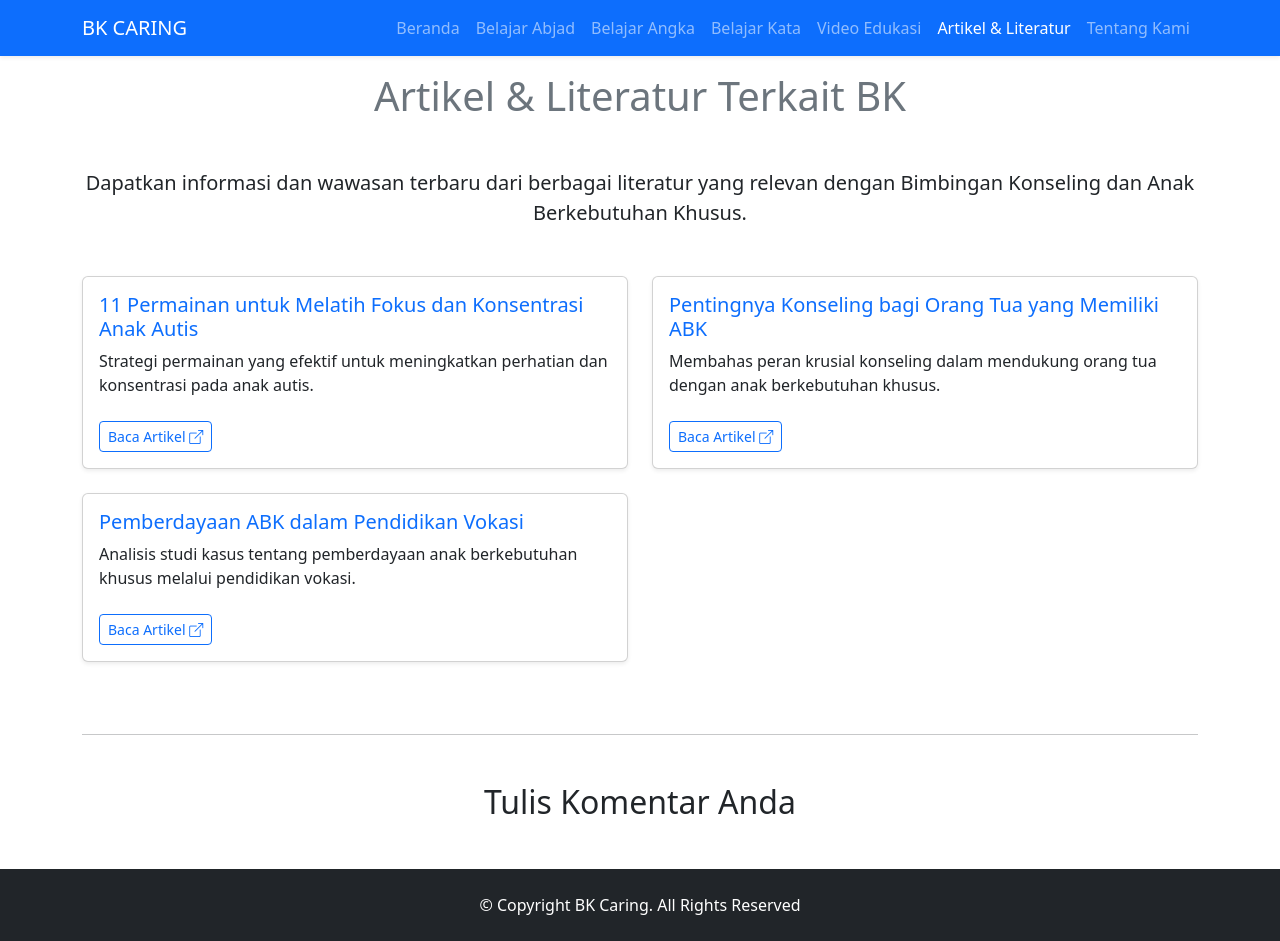
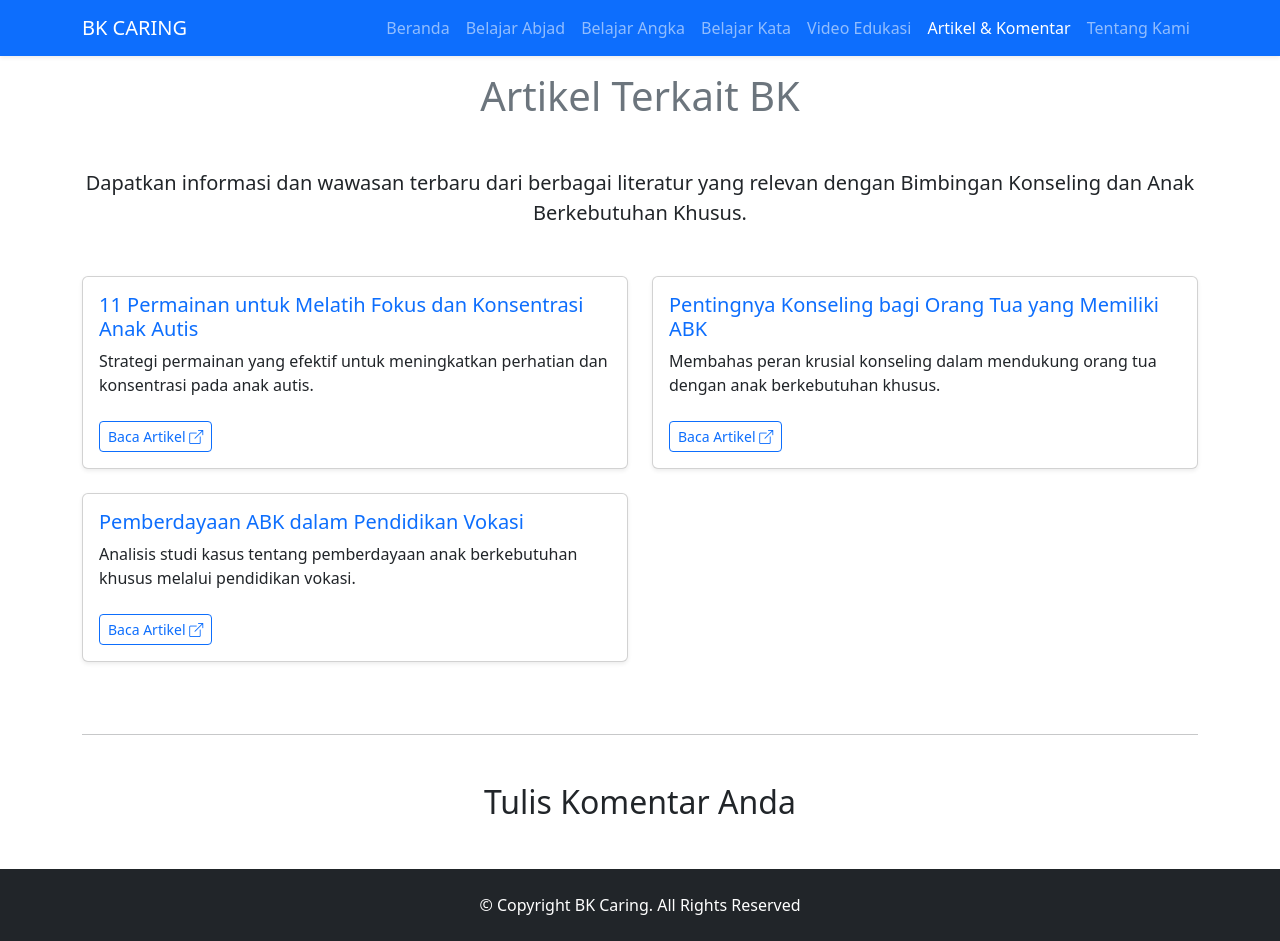
Before and after one commit to amelialaura05/BKCaring, a plain HTML site: page artikel.html in a window 1280 px wide. Drawn offline with nearby package versions, Linux system fonts and the light colour scheme; a script that the page names is missing.

Commit message:
artikel.html

```diff
--- a/artikel.html
+++ b/artikel.html
@@ -3,7 +3,7 @@
 <head>
     <meta charset="UTF-8">
     <meta name="viewport" content="width=device-width, initial-scale=1.0">
-    <title>Artikel & Literatur - BK Caring</title>
+    <title>Artikel & Komentar - BK Caring</title>
     <link href="https://cdn.jsdelivr.net/npm/bootstrap@5.3.3/dist/css/bootstrap.min.css" rel="stylesheet" integrity="sha384-QWTKZyjpPEjISv5WaRU9OFeRpok6YctnYmDr5pNlyT2bRjXh0JMhjY6hW+ALEwIH" crossorigin="anonymous">
 </head>
 <body>
@@ -31,7 +31,7 @@
                         <a class="nav-link" href="video.html">Video Edukasi</a>
                     </li>
                     <li class="nav-item">
-                        <a class="nav-link active" aria-current="page" href="artikel.html">Artikel & Literatur</a>
+                        <a class="nav-link active" aria-current="page" href="artikel.html">Artikel & Komentar</a>
                     </li>
                     <li class="nav-item">
                         <a class="nav-link" href="about.html">Tentang Kami</a>
@@ -41,7 +41,7 @@
         </div>
     </nav>
 
-    <div class="container my-5 pt-4"> <h1 class="text-center mb-5 text-secondary">Artikel & Literatur Terkait BK</h1>
+    <div class="container my-5 pt-4"> <h1 class="text-center mb-5 text-secondary">Artikel Terkait BK</h1>
         <p class="lead text-center mb-5">Dapatkan informasi dan wawasan terbaru dari berbagai literatur yang relevan dengan Bimbingan Konseling dan Anak Berkebutuhan Khusus.</p>
 
         <div class="row" id="article-container">
```
